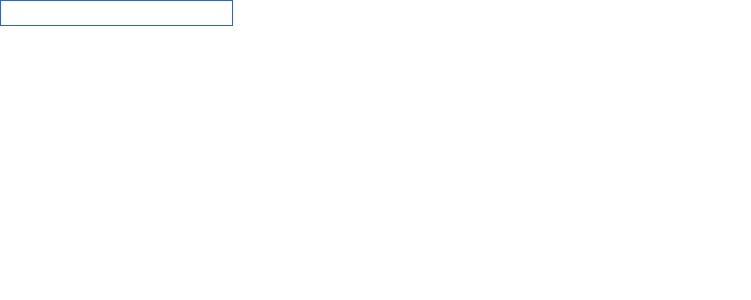
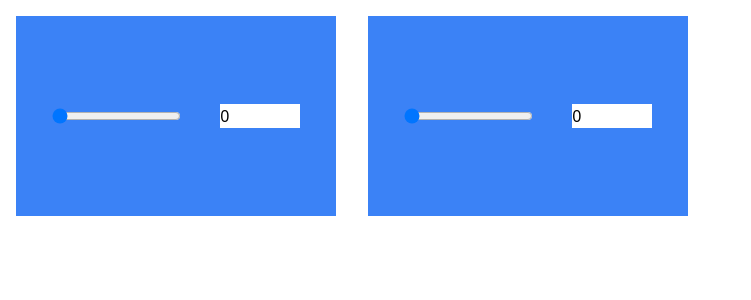
Before and after one commit to Naeem-gg/learning_svelte, a SvelteKit app: page / in a window 1280 px wide. Shown: the top 300 px of the page, without its empty margins (0-751 px from the left). Built offline with nearby package versions, Linux system fonts and the light colour scheme.

Commit message:
range and numeric input binding together

```diff
--- /dev/null
+++ b/src/components/Range&NumericInput.svelte
@@ -0,0 +1,19 @@
+<script>
+    let first = 0;
+    let second = 0;
+</script>
+
+
+<div class="flex">
+
+    <div class="w-[25vw] h-[25vh] bg-blue-500 flex justify-around items-center m-4 p-4">
+        <input type="range" bind:value={first}  min="0" max="10" />
+        <input type="number" bind:value={first} min="0" max="10"  />
+    </div>
+
+
+    <div class="w-[25vw] h-[25vh] bg-blue-500 flex justify-around items-center m-4 p-4">
+        <input type="range" bind:value={second}  min="0" max="10" />
+        <input type="number" bind:value={second} min="0" max="10"  />
+    </div>
+</div>
--- a/src/routes/+page.svelte
+++ b/src/routes/+page.svelte
@@ -1,6 +1,7 @@
 <script lang="ts">
-	import Input from "../components/Input.svelte";
+	import RangeNumericInput from "../components/Range&NumericInput.svelte";
+
 
 </script>
 
-<Input/>
+<RangeNumericInput/>
```
